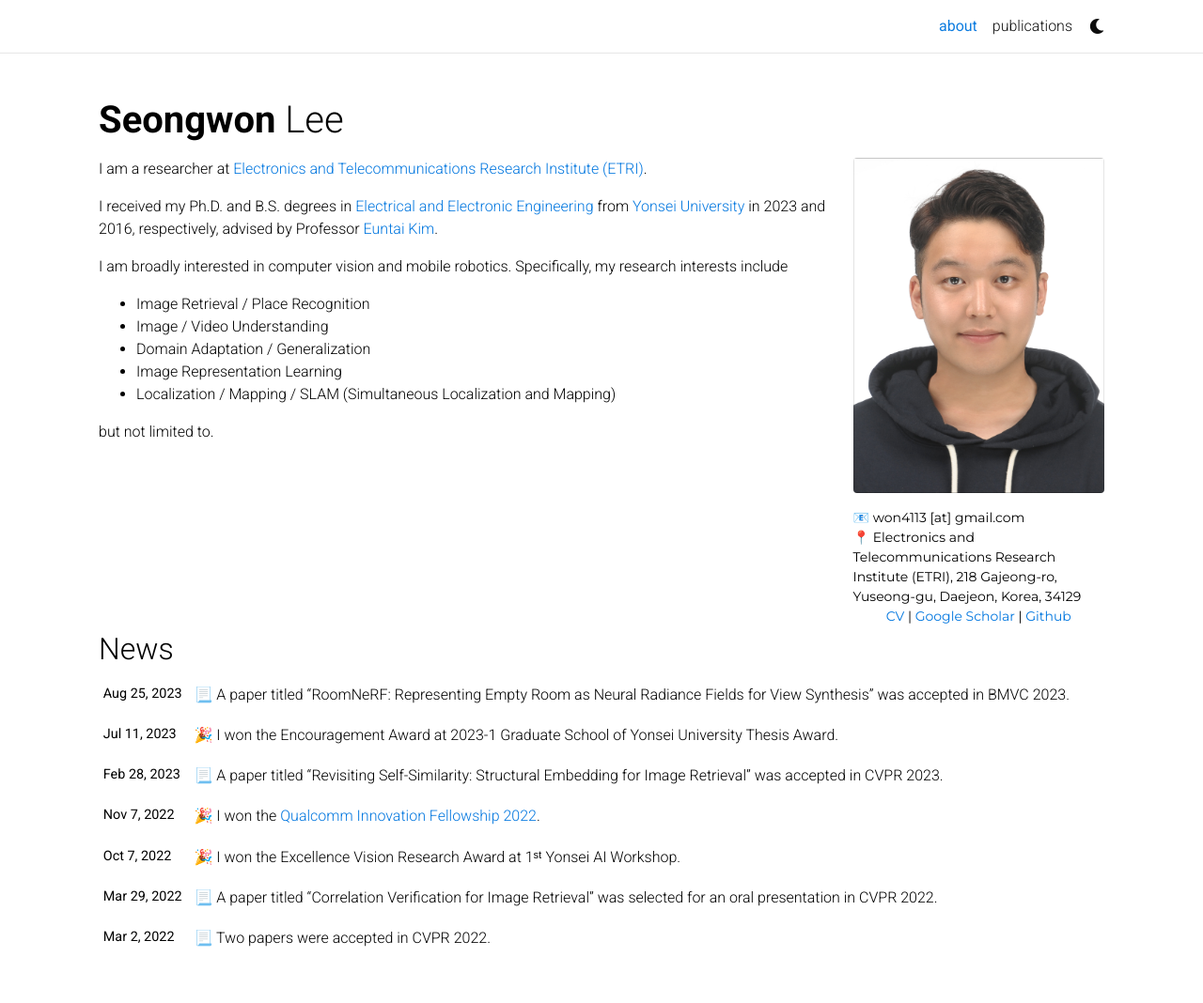
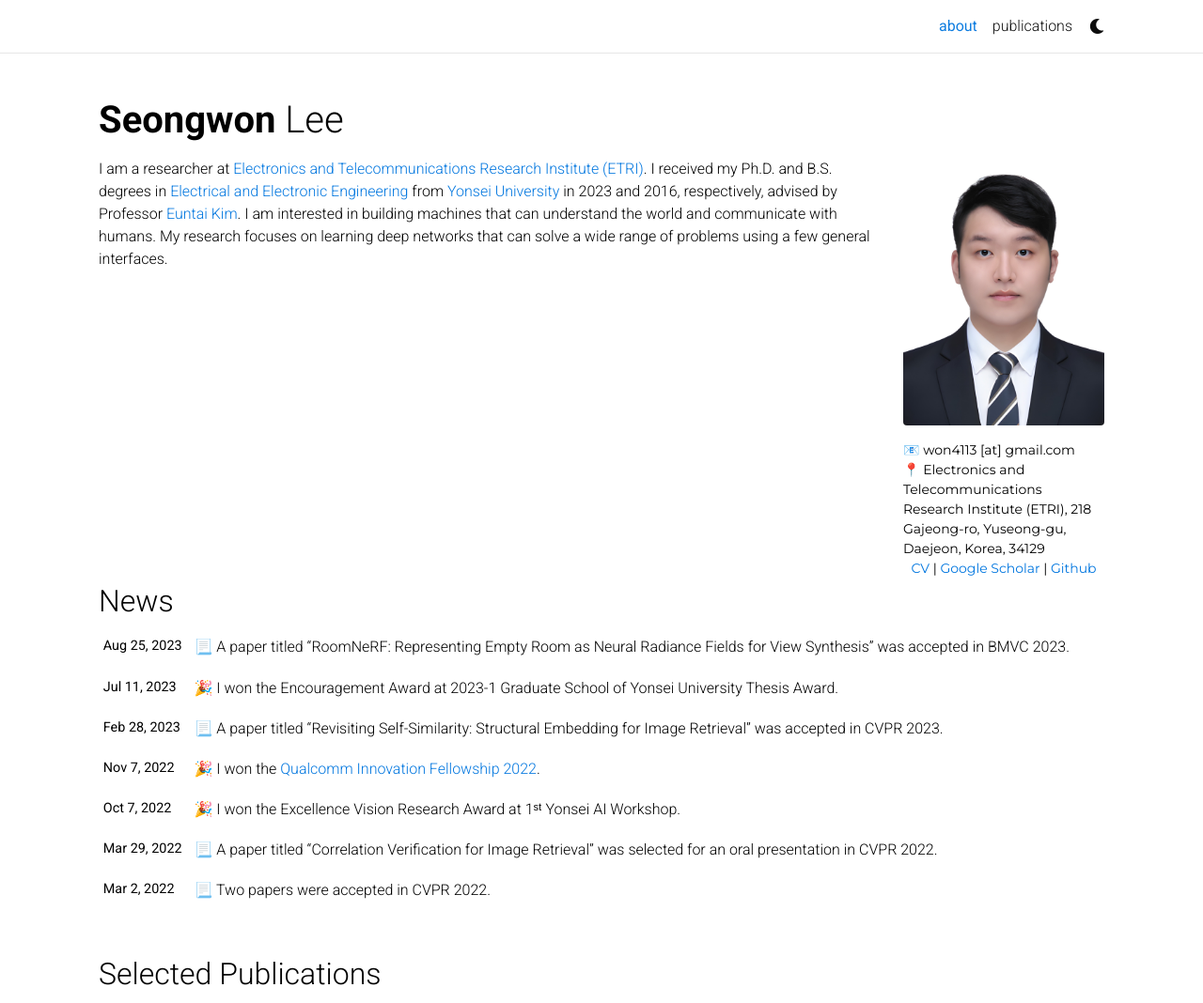
Before and after one commit to sungonce/sungonce.github.io.old, a Jekyll site: the page built from _pages/about.md, in a window 1280 px wide and 1400 px high, cut to the strip 0-1068 px from the top of the window. Shown: the whole strip at 94% size. Built offline with Jekyll 4.4.1, drawn with Linux system fonts in a browser that asks for light colours; full-size pictures stand in for the smaller copies a plugin makes; comment, search, counter and statistics services are not loaded; a style sheet for code colours, icons or effects is not loaded.

Commit message:
update information

```diff
--- a/_config.yml
+++ b/_config.yml
@@ -59,7 +59,7 @@
 twitter_username: # your Twitter handle
 linkedin_username: sungonce # your LinkedIn user name
 scholar_userid: wKlb8_gAAAAJ # your Google Scholar ID
-orcid_id: # your ORCID ID
+orcid_id: 0000-0002-7077-5595 # your ORCID ID
 medium_username: # your Medium username
 quora_username: # your Quora username
 publons_id: # your ID on Publons
--- a/_pages/about.md
+++ b/_pages/about.md
@@ -21,15 +21,4 @@
 
 ---
 
-<p>I am a researcher at <a href="https://www.etri.re.kr">Electronics and Telecommunications Research Institute (ETRI)</a>.</p>
-<p>I received my Ph.D. and B.S. degrees in <a href="https://ee.yonsei.ac.kr/" target="_blank" rel="noopener">Electrical and Electronic Engineering</a> from <a href="https://yonsei.ac.kr/" target="_blank" rel="noopener">Yonsei University</a> in 2023 and 2016, respectively, advised by Professor <a href="https://cilab.yonsei.ac.kr">Euntai Kim</a>.
-
-<p>I am broadly interested in computer vision and mobile robotics. Specifically, my research interests include
-<ul>
-<li>Image Retrieval / Place Recognition</li>
-<li>Image / Video Understanding</li>
-<li>Domain Adaptation / Generalization</li>
-<li>Image Representation Learning</li>
-<li>Localization / Mapping / SLAM (Simultaneous Localization and Mapping)</li>
-</ul>
-but not limited to.</p>
+<p>I am a researcher at <a href="https://www.etri.re.kr">Electronics and Telecommunications Research Institute (ETRI)</a>. I received my Ph.D. and B.S. degrees in <a href="https://ee.yonsei.ac.kr/" target="_blank" rel="noopener">Electrical and Electronic Engineering</a> from <a href="https://yonsei.ac.kr/" target="_blank" rel="noopener">Yonsei University</a> in 2023 and 2016, respectively, advised by Professor <a href="https://cilab.yonsei.ac.kr">Euntai Kim</a>. I am interested in building machines that can understand the world and communicate with humans. My research focuses on learning deep networks that can solve a wide range of problems using a few general interfaces.</p>
--- a/_sass/_base.scss
+++ b/_sass/_base.scss
@@ -110,7 +110,7 @@
 
 @media (min-width: 576px) {
   .profile {
-    width: 25%;
+    width: 20%;
     .address {
       p { display: block; }
     }
```
Also changed, not shown: assets/img/seongwonlee.jpg, 1 other file.
